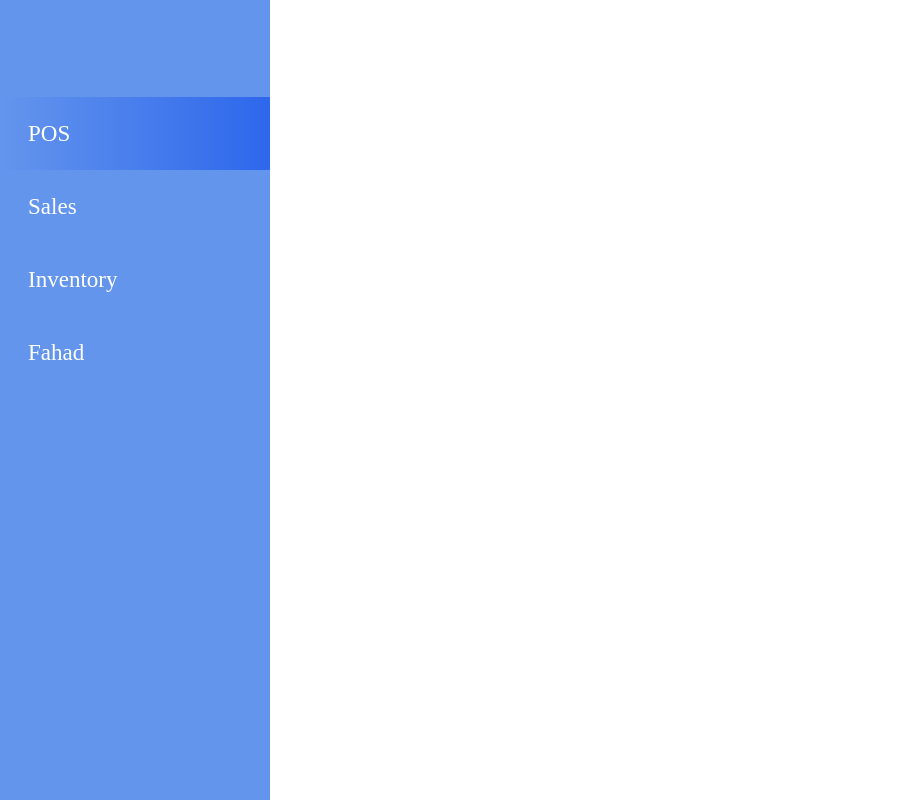
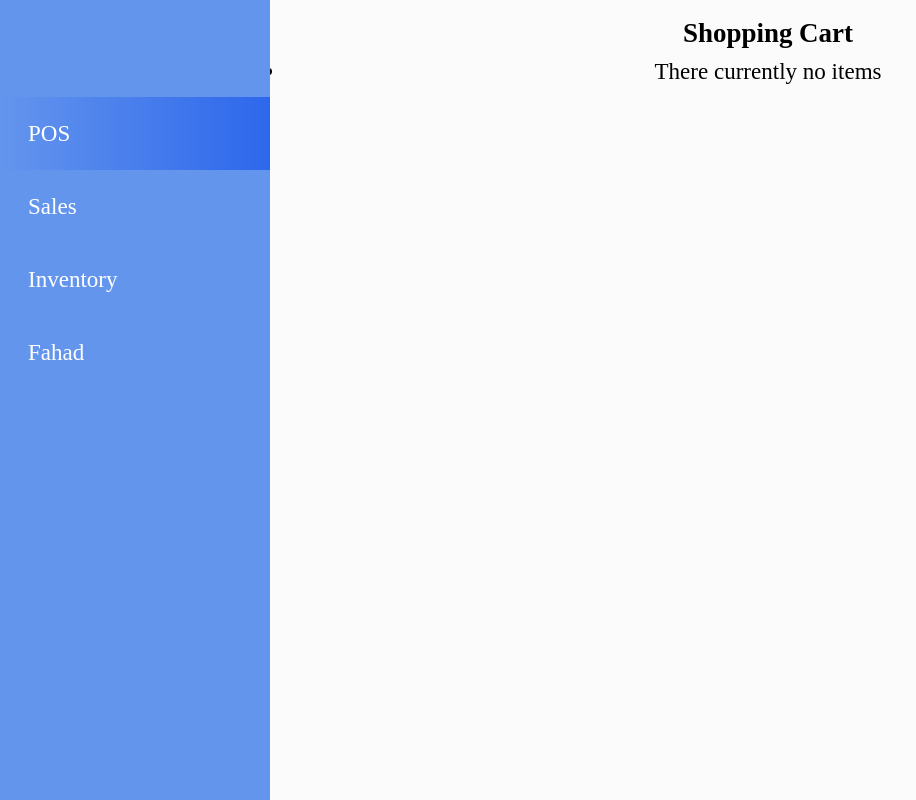
Before and after one commit to fahadmak/store_owner, a plain HTML site: page shopping_cart.html in a window 1280 px wide. Shown: the whole page, without its empty margins (0-916 px from the left). Drawn offline with Linux system fonts and the light colour scheme.

Commit message:
add shopping cart section

```diff
--- a/shopping_cart.html
+++ b/shopping_cart.html
@@ -21,7 +21,16 @@
                     </div>
                 </div>
             </div>
-
+            <div class="col-8">
+                <div class="center">
+                    <div class="cart">
+                        <h3 style="padding-bottom: 13px;">Shopping Cart</h3>
+                        <ul class="cart-items">
+                            <li id="empty">There currently no items</li>
+                        </ul>
+                    </div>
+                </div>
+            </div>
         </div>
     </div>
 </body>
```
